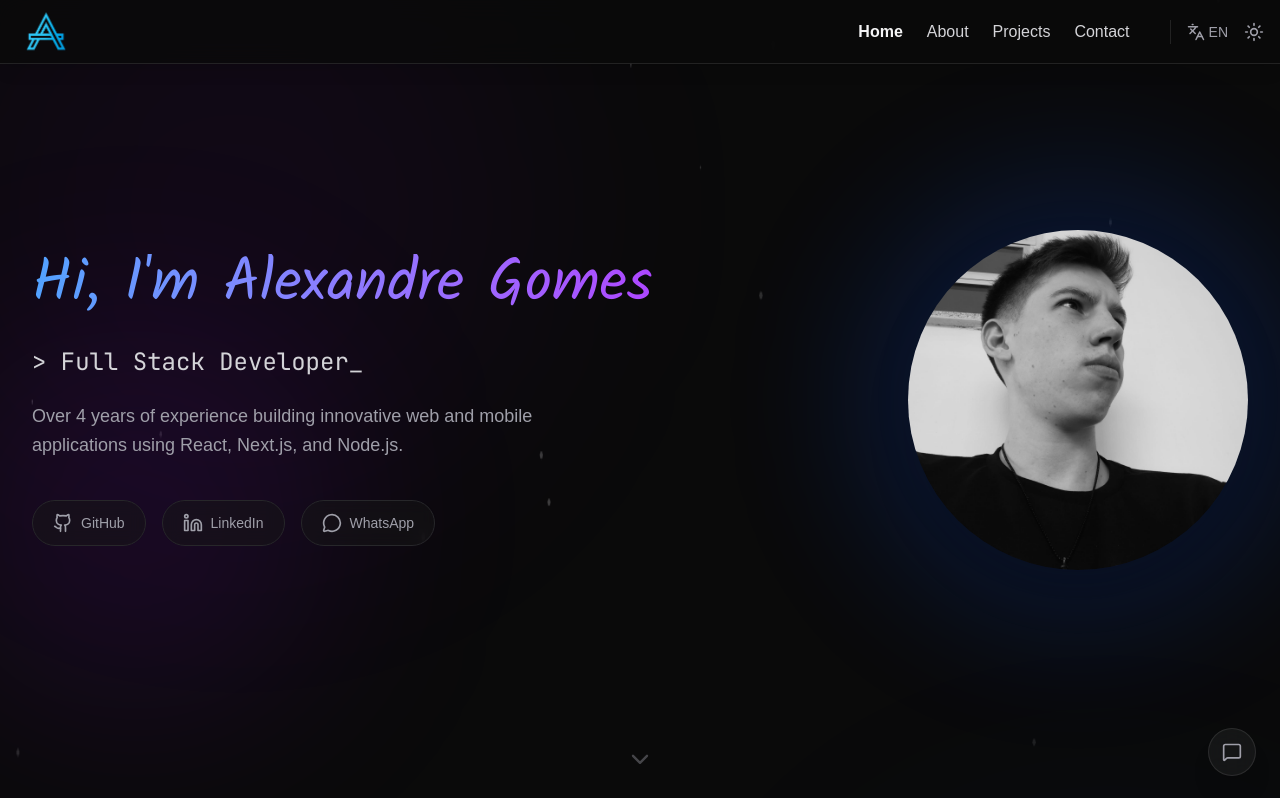
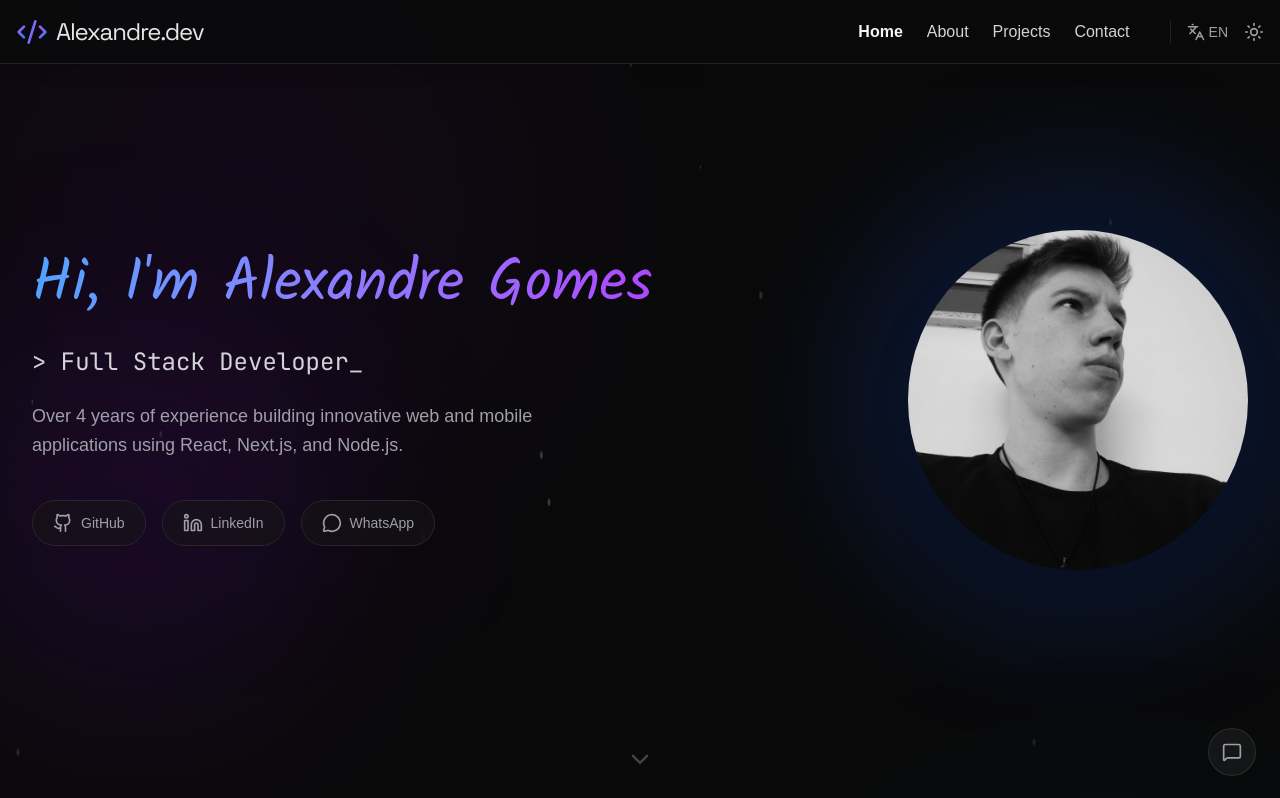
Before and after one commit to AlexandreGomes08/meu-portfolio, a Next.js app in the folder frontend/: page / in a window 1280 px wide. Shown: the top 798 px of the page. Built offline with nearby package versions, Linux system fonts and the light colour scheme.

Commit message:
feat: new logo menu

```diff
--- a/frontend/src/components/shared/Cabecalho.tsx
+++ b/frontend/src/components/shared/Cabecalho.tsx
@@ -1,7 +1,7 @@
 "use client"
-import { Languages, Moon, Sun } from "lucide-react"
+import { fontSatoshi } from "@/app/fonts"
+import { CodeXml, Languages, Moon, Sun } from "lucide-react"
 import { useTheme } from "next-themes"
-import Image from "next/image"
 import Link from "next/link"
 import { useEffect, useState } from "react"
 import { FiMenu, FiX } from "react-icons/fi"
@@ -14,22 +14,36 @@ export default function Cabecalho() {
 	const [mounted, setMounted] = useState(false)
 	const [lang, setLang] = useState<"pt" | "en">("en")
 
-	// Ensure theme is mounted to avoid hydration mismatch
 	useEffect(() => {
 		setMounted(true)
 	}, [])
 
 	const toggleLanguage = () => {
 		setLang(lang === "en" ? "pt" : "en")
-		// Logic to change language would go here
 	}
 
 	return (
 		<header className="fixed top-0 left-0 right-0 z-50 w-full flex items-center h-14 sm:h-16 transition-all duration-300 bg-neutral-950/75 backdrop-blur-md border-b border-white/10 shadow-lg">
 			<Container className="flex-1 flex justify-between items-center">
-				<div className="flex items-center gap-10 w-[46px] sm:w-[60px]">
-					<Link href="/" className="">
-						<Image src="/logo.png" alt="Logo" width={60} height={0} />
+				<div className="flex items-center">
+					<Link href="/" className="group flex items-center gap-2 outline-none">
+						<svg width="0" height="0" className="absolute">
+							<defs>
+								<linearGradient id="logo-gradient" x1="0%" y1="0%" x2="100%" y2="100%">
+									<stop offset="0%" stopColor="#A855F7" /> {/* Purple-500 */}
+									<stop offset="100%" stopColor="#3B82F6" /> {/* Blue-500 */}
+								</linearGradient>
+							</defs>
+						</svg>
+
+						<CodeXml
+							className="w-7 h-7 sm:w-8 sm:h-8 transition-transform duration-300"
+							style={{ stroke: "url(#logo-gradient)" }}
+						/>
+
+						<span className={`${fontSatoshi.className} text-white/90 text-xl sm:text-2xl tracking-tighter transition-colors duration-300 group-hover:text-zinc-200`}>
+							Alexandre.dev
+						</span>
 					</Link>
 				</div>
 				<div className="sm:hidden">
@@ -45,7 +59,6 @@ export default function Cabecalho() {
 					<div className="flex items-center gap-4 text-zinc-400">
 						<div className="h-6 w-[1px] bg-white/10"></div>
 
-						{/* Language Toggle */}
 						<button
 							onClick={toggleLanguage}
 							className="hover:text-white transition-colors flex items-center gap-1 font-medium text-sm"
@@ -55,7 +68,6 @@ export default function Cabecalho() {
 							<span>{lang.toUpperCase()}</span>
 						</button>
 
-						{/* Theme Toggle */}
 						{mounted && (
 							<button
 								onClick={() => setTheme(theme === "dark" ? "light" : "dark")}
```
